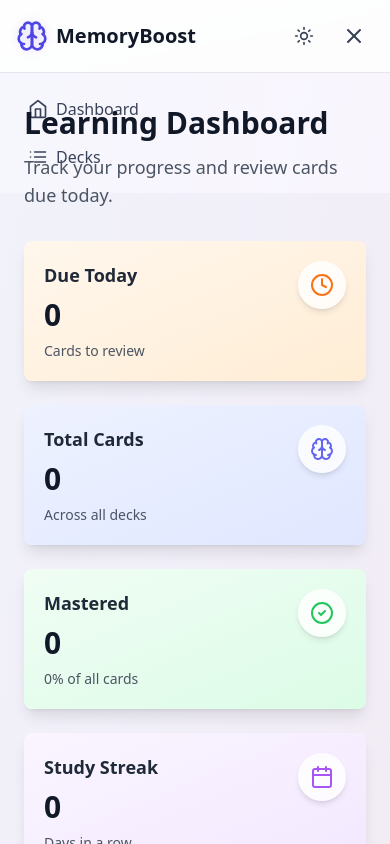
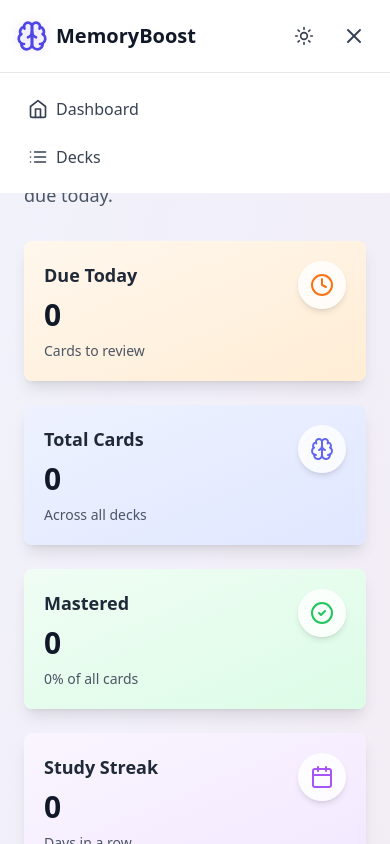
Before and after one commit to yashpandav/MemoryBoost, a React (Vite) app: page / in a window 390 px wide. Both pictures are taken after a click on the button 354 px from the left and 36 px from the top of the page. Shown: the top 844 px of the page. Built offline with nearby package versions, Linux system fonts and the light colour scheme.

Commit message:
Header transparency fixed

```diff
--- a/src/components/Layout/Header.jsx
+++ b/src/components/Layout/Header.jsx
@@ -7,9 +7,9 @@ export const Header = () => {
   const [isMobileMenuOpen, setIsMobileMenuOpen] = useState(false);
 
   return (
-    <header className="relative">
-      <div className="absolute inset-0 bg-gradient-to-br from-gray-50 to-gray-100 dark:from-gray-900 dark:to-gray-800" />
-      <div className="relative bg-white/80 dark:bg-gray-800/50 backdrop-blur-sm border-b border-gray-200 dark:border-gray-700">
+    <header className="relative z-50">
+      <div className="absolute inset-0 bg-gray-100 dark:bg-gray-900" />
+      <div className="relative bg-white dark:bg-gray-800 border-b border-gray-200 dark:border-gray-700">
         <div className="container mx-auto px-4 py-4">
           <div className="flex items-center justify-between">
             <div
@@ -97,7 +97,7 @@ export const Header = () => {
 
         {/* Mobile Navigation */}
         <div className={`md:hidden ${isMobileMenuOpen ? 'block' : 'hidden'} transition-all duration-300`}>
-          <div className="absolute inset-x-0 bg-white/80 dark:bg-gray-800/50 backdrop-blur-sm border-t border-gray-200 dark:border-gray-700">
+          <div className="absolute inset-x-0 bg-white dark:bg-gray-800 border-t border-gray-200 dark:border-gray-700">
             <nav className="flex flex-col space-y-2 p-4">
               <button
                 onClick={() => {
```
Lines whose indentation alone changed are shown as unchanged.
